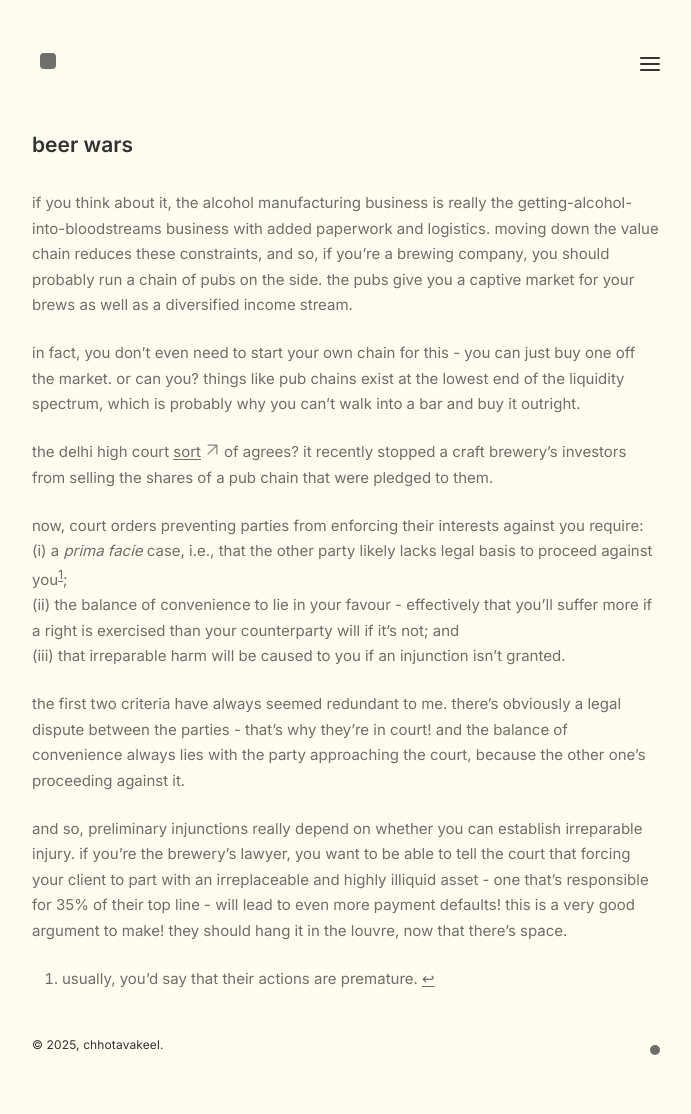
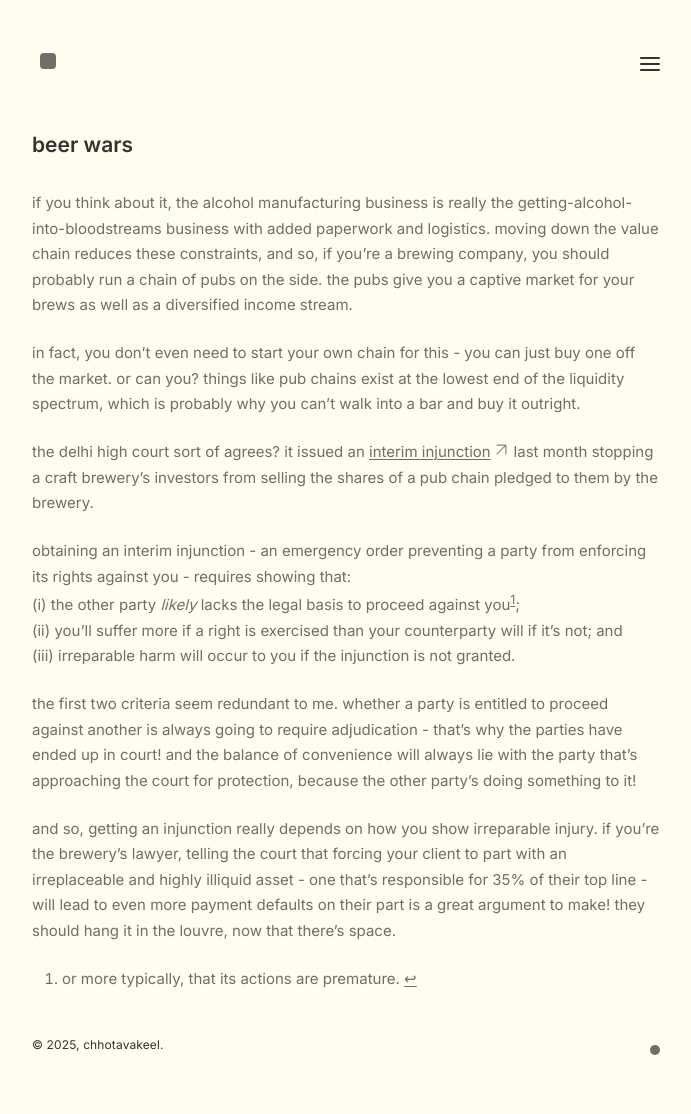
Before and after one commit to chhotavakeel/updatedsite, a Jekyll site: the page built from _notes/Public/beer-wars.md, in a window 1280 px wide. Shown: the whole page, without its empty margins (293-984 px from the left). Built offline with Jekyll 4.4.1, drawn with Linux system fonts in a browser that asks for light colours.

Commit message:
Update beer-wars.md

```diff
--- a/_notes/Public/beer-wars.md
+++ b/_notes/Public/beer-wars.md
@@ -12,15 +12,15 @@ if you think about it, the alcohol manufacturing business is really the getting-
 
 in fact, you don't even need to start your own chain for this - you can just buy one off the market. or can you? things like pub chains exist at the lowest end of the liquidity spectrum, which is probably why you can't walk into a bar and buy it outright.
 
-the delhi high court [sort](https://delhihighcourt.nic.in/app/showlogo/1761044929_ca132dea8300eafe_jis_4432025.pdf/2025) of agrees? it recently stopped a craft brewery's investors from selling the shares of a pub chain that were pledged to them.
+the delhi high court sort of agrees? it issued an [interim injunction](https://delhihighcourt.nic.in/app/showlogo/1761044929_ca132dea8300eafe_jis_4432025.pdf/2025) last month stopping a craft brewery's investors from selling the shares of a pub chain pledged to them by the brewery.
 
-now, court orders preventing parties from enforcing their interests against you require: <br>
-(i) a *prima facie* case, i.e., that the other party likely lacks legal basis to proceed against you[^1]; <br>
-(ii) the balance of convenience to lie in your favour - effectively that you'll suffer more if a right is exercised than your counterparty will if it's not; and <br>
-(iii) that irreparable harm will be caused to you if an injunction isn't granted.
+obtaining an interim injunction - an emergency order preventing a party from enforcing its rights against you - requires showing that: <br>
+(i) the other party _likely_ lacks the legal basis to proceed against you[^1]; <br>
+(ii) you'll suffer more if a right is exercised than your counterparty will if it's not; and <br>
+(iii) irreparable harm will occur to you if the injunction is not granted.
 
-the first two criteria have always seemed redundant to me. there's obviously a legal dispute between the parties - that's why they're in court! and the balance of convenience always lies with the party approaching the court, because the other one's proceeding against it.
+the first two criteria seem redundant to me. whether a party is entitled to proceed against another is always going to require adjudication - that's why the parties have ended up in court! and the balance of convenience will always lie with the party that's approaching the court for protection, because the other party's doing something to it!
 
-and so, preliminary injunctions really depend on whether you can establish irreparable injury. if you're the brewery's lawyer, you want to be able to tell the court that forcing your client to part with an irreplaceable and highly illiquid asset - one that's responsible for 35% of their top line - will lead to even more payment defaults! this is a very good argument to make! they should hang it in the louvre, now that there's space.
+and so, getting an injunction really depends on how you show irreparable injury. if you're the brewery's lawyer, telling the court that forcing your client to part with an irreplaceable and highly illiquid asset - one that's responsible for 35% of their top line - will lead to even more payment defaults on their part is a great argument to make! they should hang it in the louvre, now that there's space.
 
-[^1]: usually, you'd say that their actions are premature.
+[^1]: or more typically, that its actions are premature.
```
